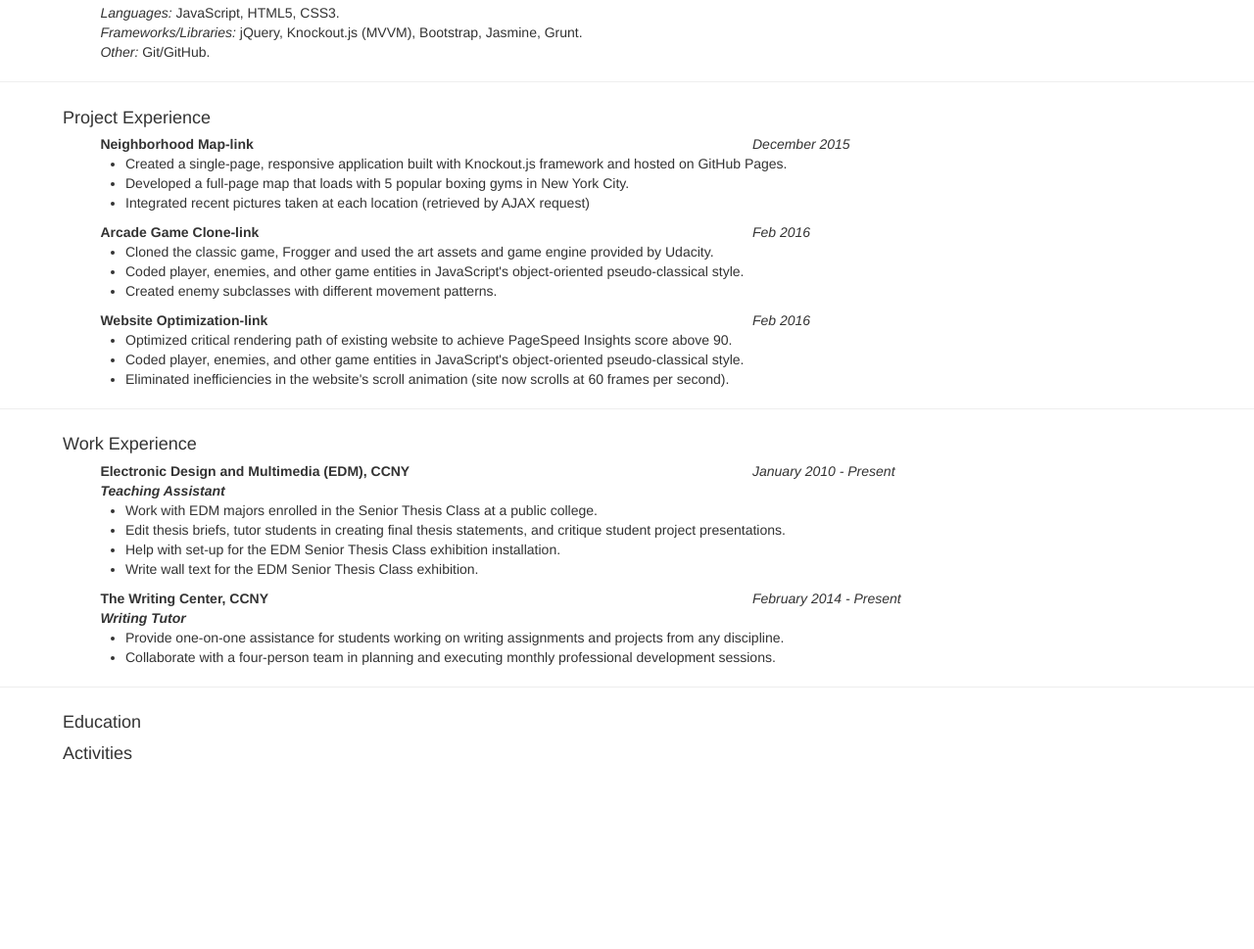
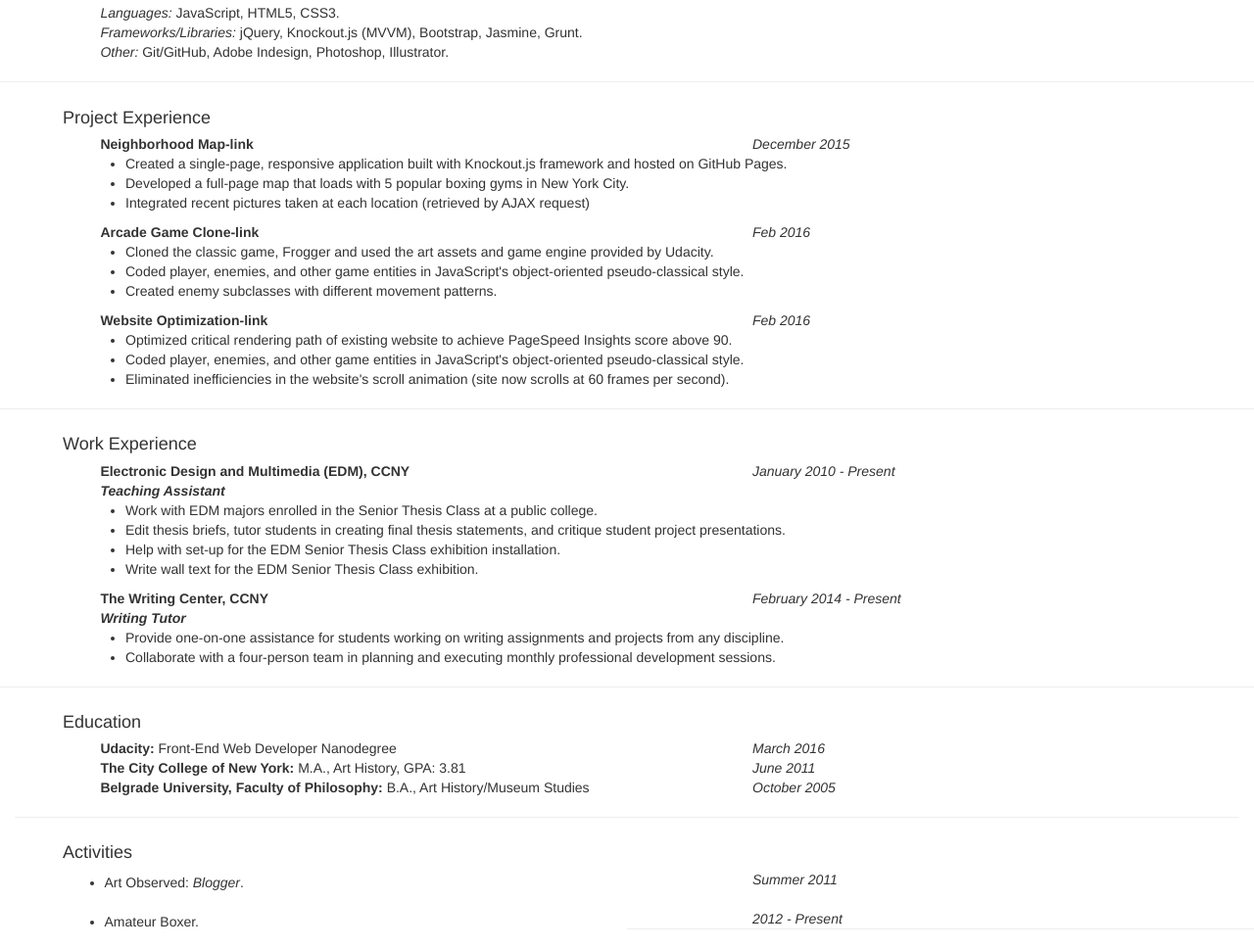
Before and after one commit to marjanana/Resume, a plain HTML site: page index.html in a window 1280 px wide. Shown: the part 195-1164 px from the top of the page at 98% size. Before the commit the page ends 982 px from the top, so only its background shows below. Drawn offline with Linux system fonts and the light colour scheme.

Commit message:
content
entered all content

```diff
--- a/css/style-general.css
+++ b/css/style-general.css
@@ -37,3 +37,11 @@ h1 {
 .bulletp {
   padding-left: 10%;
 }
+
+.degree {
+  font-weight: normal;
+}
+
+#activities {
+  padding: 0.5% 15%;
+}
--- a/index.html
+++ b/index.html
@@ -28,7 +28,7 @@
           <h4 class="subtitles">Technical Skills</h4>
           <p class="paragraph"><span class="italics">Languages:</span>  JavaScript, HTML5, CSS3.<br>
                                <span class="italics">Frameworks/Libraries:</span>  jQuery, Knockout.js (MVVM), Bootstrap, Jasmine, Grunt.<br>
-                               <span class="italics">Other:</span>  Git/GitHub.<p>
+                               <span class="italics">Other:</span>  Git/GitHub, Adobe Indesign, Photoshop, Illustrator.<p>
           <hr>
       </div>
 
@@ -85,11 +85,32 @@
 
 
       <div class="row">
-      <h4 class="subtitles">Education</h4>
+        <h4 class="subtitles">Education</h4>
+        <div class="col-md-6" id="project-titles-1">Udacity: <span class="degree">Front-End Web Developer Nanodegree</span></div>
+        <div class="col-md-6" id="project-titles-2">March 2016</div>
+        <div class="col-md-6" id="project-titles-1">The City College of New York: <span class="degree">M.A., Art History, GPA: 3.81</span></div>
+        <div class="col-md-6" id="project-titles-2">June 2011</div>
+        <div class="col-md-6" id="project-titles-1">Belgrade University, Faculty of Philosophy: <span class="degree">B.A., Art History/Museum Studies</span></div>
+        <div class="col-md-6" id="project-titles-2">October 2005</div>
       </div>
+      <hr>
 
       <div class="row">
-      <h4 class="subtitles">Activities</h4>
+        <h4 class="subtitles">Activities</h4>
+        <div class="col-md-6">
+          <ul class="bulletp" id="activities">
+            <li>Art Observed: <em>Blogger</em>.</li>
+          </ul>
+        </div>
+        <div class="col-md-6" id="project-titles-2">Summer 2011</div>
+        <br><br>
+        <div class="col-md-6">
+          <ul class="bulletp" id="activities">
+            <li>Amateur Boxer</em>.</li>
+          </ul>
+        </div>
+        <div class="col-md-6" id="project-titles-2">2012 - Present</div>
+        <hr>
       </div>
   </div>
 </body>
```
